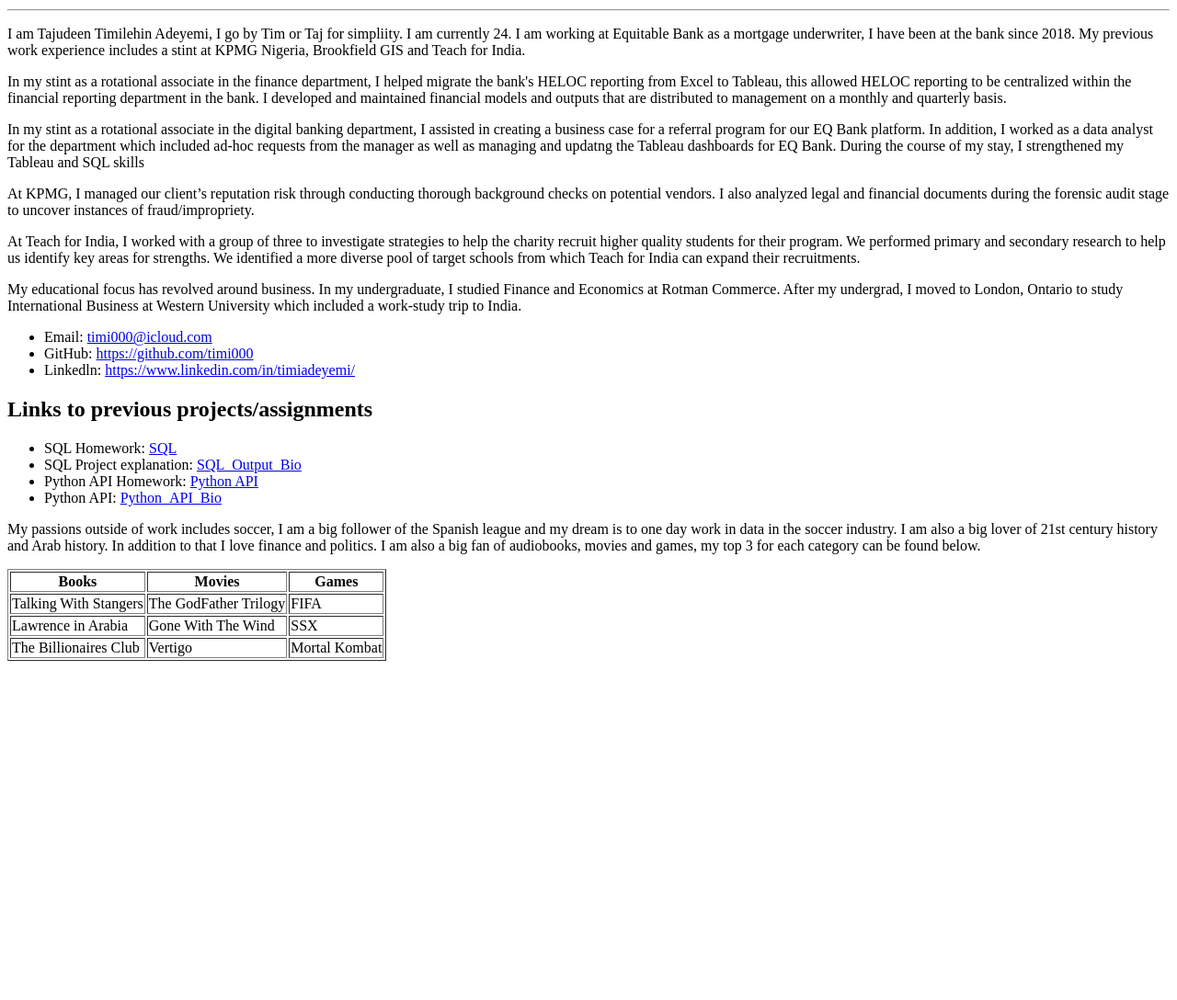
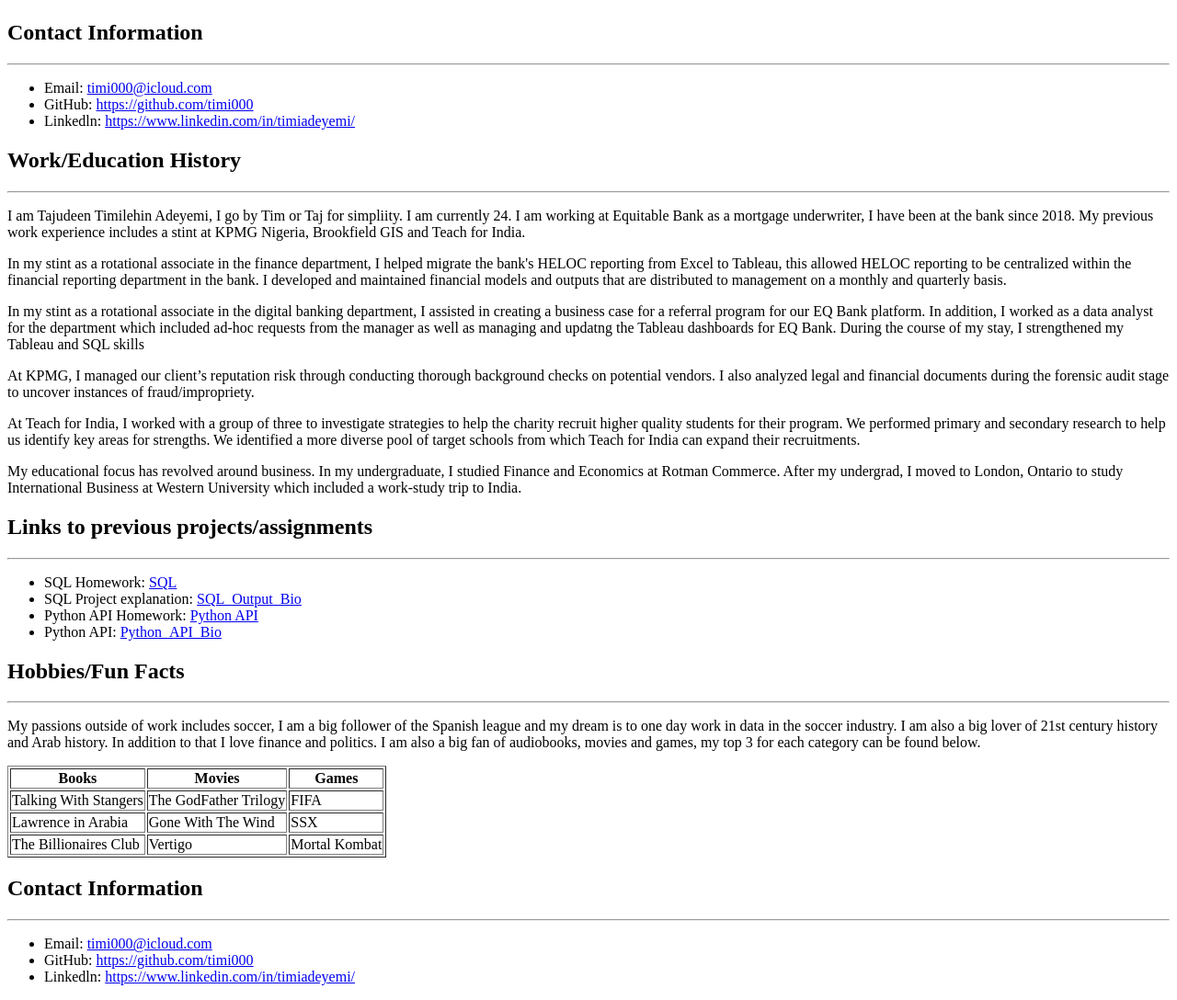
Before and after one commit to timi000/timi000.github.io, a plain HTML site: page index.html in a window 1280 px wide. Shown: the part 611-1699 px from the top of the page at 92% size. Before the commit the page ends 1338 px from the top, so only its background shows below. Drawn offline with Linux system fonts and the light colour scheme.

Commit message:
Updated contact info and added Borders

```diff
--- a/index.html
+++ b/index.html
@@ -9,7 +9,19 @@
 <h1>Tajudeen Adeyemi</h1> <br>
 <img width="400" src="Tim.png" >
 <section>
+  <h2>Contact Information</h2>
   <hr>
+  <ul>
+    <li> Email: <a href="timi000@icloud.com">timi000@icloud.com</a></li>
+    <li> GitHub: <a href="https://github.com/timi000"> https://github.com/timi000</a></li>
+    <li> Linkedln: <a href="https://www.linkedin.com/in/timiadeyemi/"> https://www.linkedin.com/in/timiadeyemi/</a></li>
+
+  </ul>
+</section>
+<section>
+  <h2>Work/Education History </h2>
+  <hr>
+
 <p>I am Tajudeen Timilehin Adeyemi, I go by Tim or Taj for simpliity. I am currently 24. I am working at Equitable Bank
 as a mortgage underwriter, I have been at the bank since 2018. My previous work experience includes a stint at KPMG Nigeria,
 Brookfield GIS and Teach for India.  </p>
@@ -41,15 +53,8 @@
 </section>
 
 <section>
-  <ul>
-    <li> Email: <a href="timi000@icloud.com">timi000@icloud.com</a></li>
-    <li> GitHub: <a href="https://github.com/timi000"> https://github.com/timi000</a></li>
-    <li> Linkedln: <a href="https://www.linkedin.com/in/timiadeyemi/"> https://www.linkedin.com/in/timiadeyemi/</a></li>
-
-  </ul>
-</section>
-<section>
   <h2>Links to previous projects/assignments </h2>
+  <hr>
   <ul>
     <li>SQL Homework: <a href="https://github.com/timi000/sql-challenge/blob/master/Employee_SQL/SQL-Instructions/data">SQL</a></li>
     <li>SQL Project explanation: <a href="https://timi000.github.io/sql-challenge"> SQL_Output_Bio</a> </li>
@@ -58,6 +63,8 @@
   </ul>
 </section>
 <section>
+  <h2> Hobbies/Fun Facts</h2>
+  <hr>
   <p>
     My passions outside of work includes soccer, I am a big follower of the Spanish league and my dream is to one day work in
     data in the soccer industry. I am also a big lover of 21st century history and Arab history. In addition to that I love finance
@@ -91,6 +98,16 @@
   </tbody>
    </table>
 </section>
+<section>
+  <h2>Contact Information</h2>
+  <hr>
+  <ul>
+    <li> Email: <a href="timi000@icloud.com">timi000@icloud.com</a></li>
+    <li> GitHub: <a href="https://github.com/timi000"> https://github.com/timi000</a></li>
+    <li> Linkedln: <a href="https://www.linkedin.com/in/timiadeyemi/"> https://www.linkedin.com/in/timiadeyemi/</a></li>
+
+  </ul>
+</section>
 
 </body>
 
```
